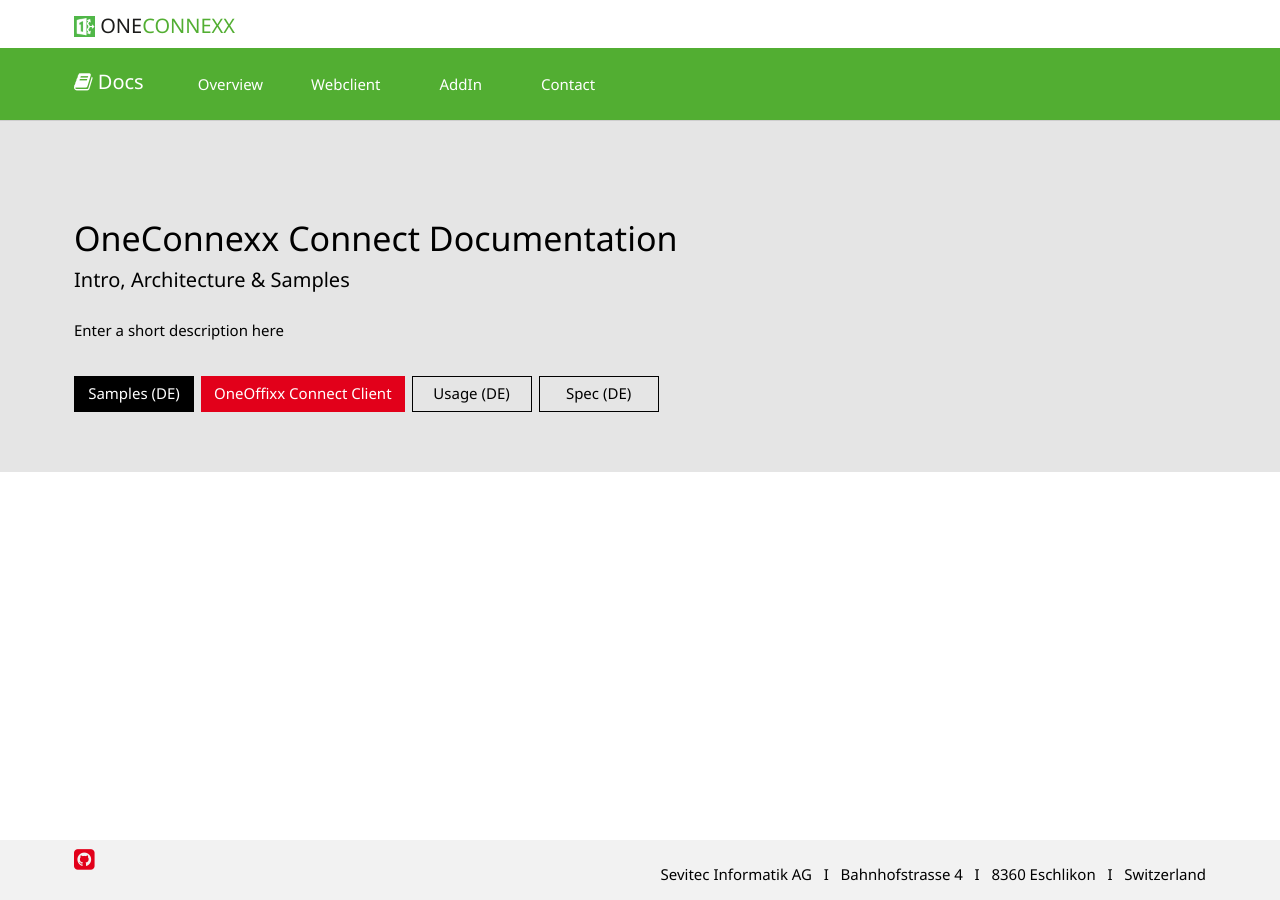
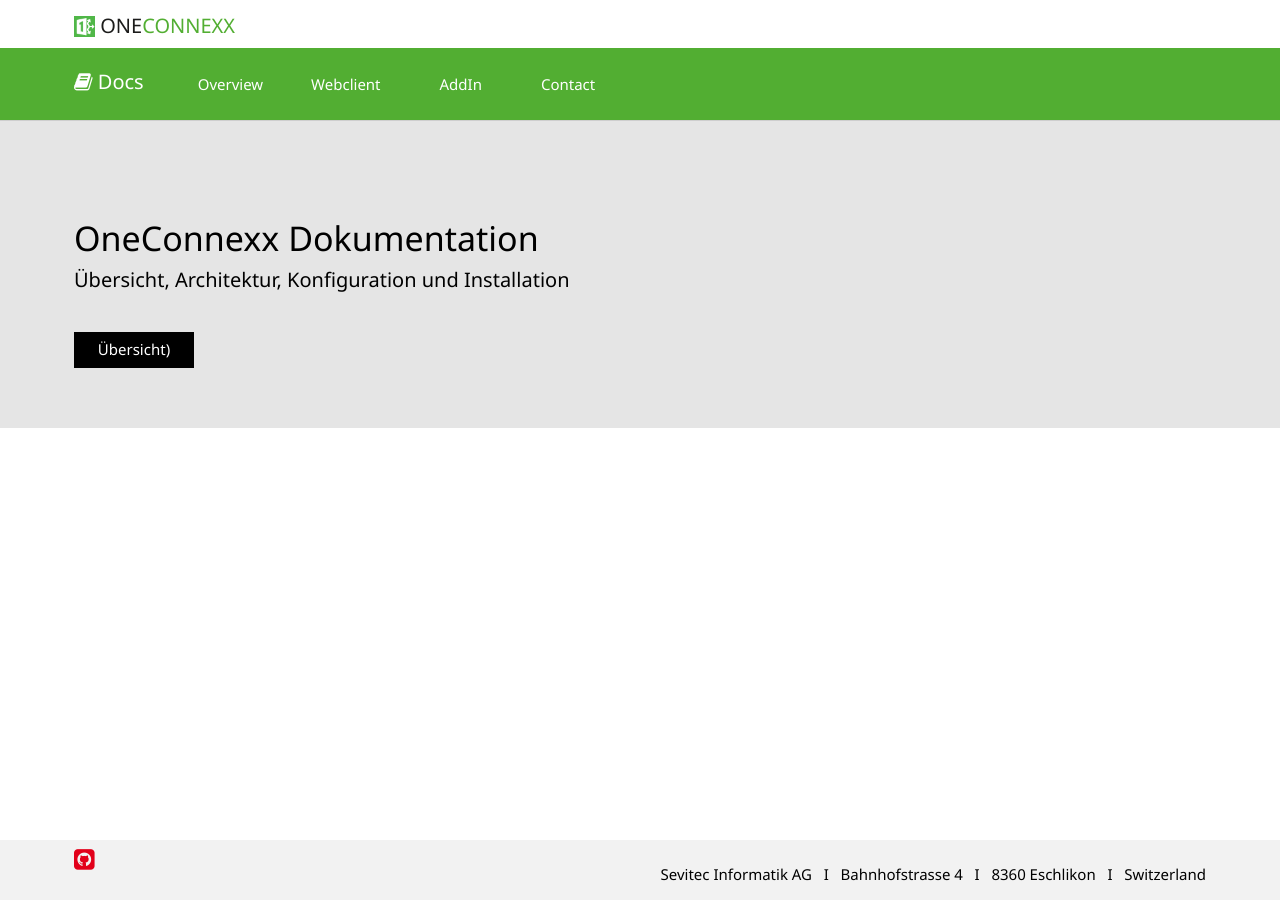
Before and after one commit to primesoft-group/oneconnexx-docs, a Jekyll site: the page built from index.html, in a window 1280 px wide. Built offline with Jekyll 4.4.1, drawn with Linux system fonts in a browser that asks for light colours; nearby versions of some CDN libraries; some web fonts are replaced.

Commit message:
Update index.html

```diff
--- a/index.html
+++ b/index.html
@@ -9,17 +9,13 @@
         <div class="row">
             <div class="col-md-24">
                 <div class="type-h3">
-                    OneConnexx Connect Documentation
+                    OneConnexx Dokumentation
                 </div>
                 <div class="type-sh3">
-                    Intro, Architecture &amp; Samples
+                    Übersicht, Architektur, Konfiguration und Installation
                 </div>
-                <p>Enter a short description here</p>
                 <div class="btn-group">
-                    <a class="btn btn-primary" href="{{ site.baseurl }}/connect/de/usecases/">Samples (DE)</a>
-                    <a class="btn btn-success" href="https://github.com/Sevitec/oneoffixx-connectclient/releases/latest">OneOffixx Connect Client</a>
-                    <a class="btn btn btn-secondary no-outline" href="{{ site.baseurl }}/connect/de/usage/">Usage (DE)</a>
-                    <a class="btn btn btn-secondary no-outline" href="{{ site.baseurl }}/connect/de/xml-schema/">Spec (DE)</a>
+                    <a class="btn btn-primary" href="{{ site.baseurl }}/concepts/de/overview/">Übersicht)</a>
                 </div>
             </div>
         </div>
```
